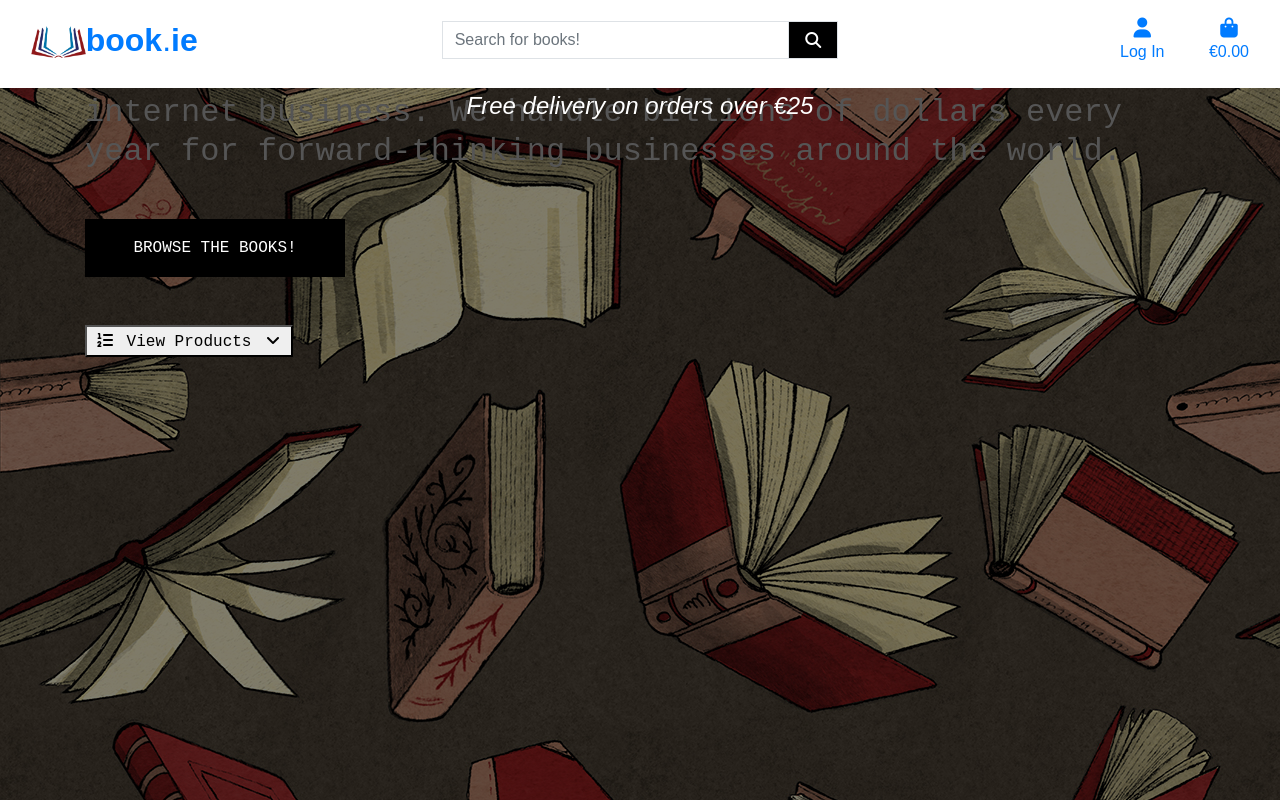
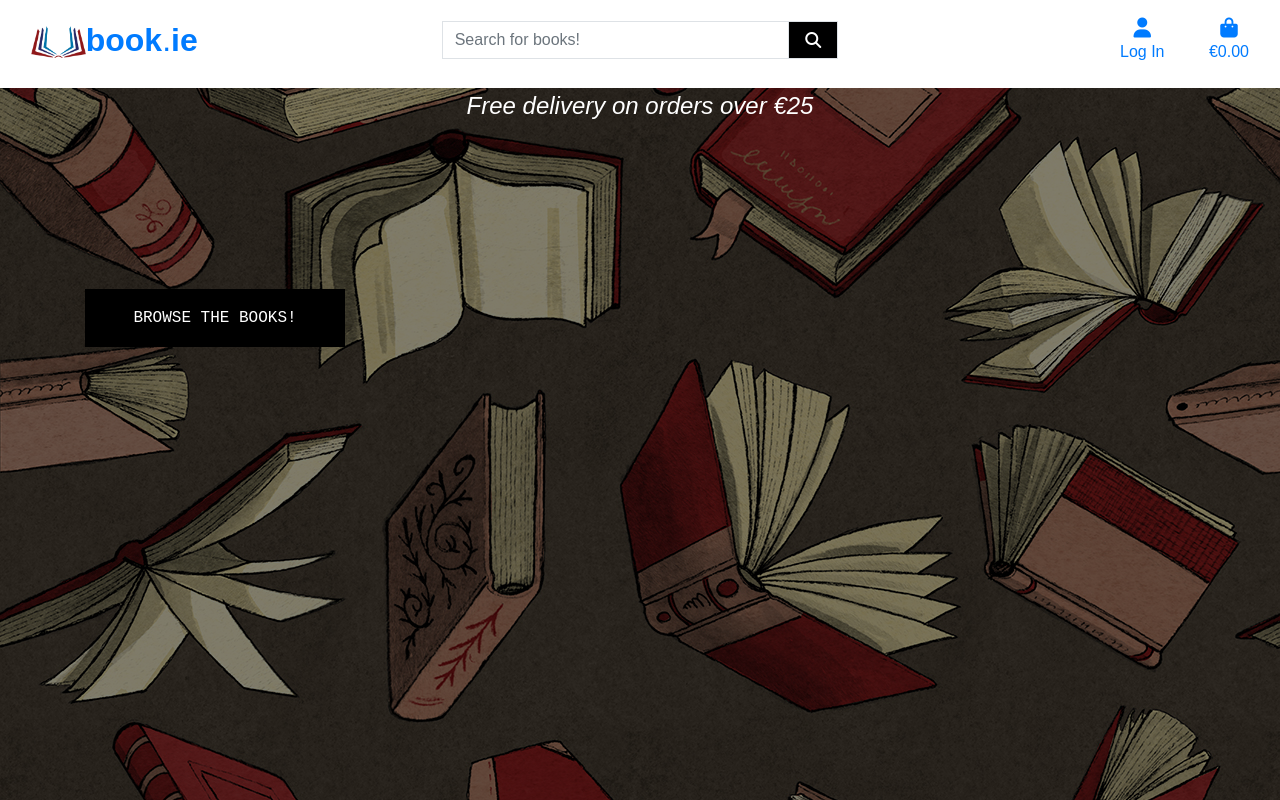
Before and after one commit to anteCedens/CI-MS4-ecommerce-site, a Django app: page / in a window 1280 px wide. Run offline with Django 3.2, Linux system fonts and the light colour scheme; some libraries are stand-ins or nearby versions; some web fonts are replaced.

Commit message:
Add index.html skeleton

```diff
--- a/home/templates/home/index.html
+++ b/home/templates/home/index.html
@@ -1,27 +1,22 @@
 {% extends "base.html" %}
 {% load static %}
 
+{% block page_header %}
+<div class="container header-container">
+    <div class="row">
+        <div class="col"></div>
+    </div>
+</div>
+{% endblock %}
+
 {% block content %}
-
-<body>
-    <section class="hero is-info is-fullheight">
-
-        <div class="hero-body">
-            <div class="container has-text-centered">
-                <div class="column is-6 is-offset-3">
-                    <h1 class="title">
-                        Coming Soon
+<div class="container h-100">
+    <div class="row h-100">
+        <div class="col-7 col-md-6 my-auto">
+            <!--
+            <h1 class="display-4 logo-font text-black">
+                Welcome!
             </h1>
-                    <h2 class="subtitle">
-                        $this is the best software platform for running an internet business. We handle billions of
-                        dollars every year for forward-thinking businesses around the world.
-                    </h2>
-                    <div class="box">
-                        <div class="field is-grouped">
-                            <!--
-                                <p class="control is-expanded">
-                                    <input class="input" type="text" placeholder="Enter your email">
-                                </p>
             -->
             <div class="my-5">
                 <h4>
@@ -29,46 +24,7 @@
                         class="browse-books-button btn btn-large rounded-0 text-uppercase py-3">Browse the books!</a>
                 </h4>
             </div>
-                            <div class="dropdown is-hoverable">
-                                <div class="dropdown-trigger">
-                                    <button class="button is-info" aria-haspopup="true" aria-controls="dropdown-menu">
-                                        <span class="icon">
-                                            <i class="fas fa-list-ol"></i>
-                                        </span>
-                                        <span>View Products</span>
-                                        <span class="icon is-small">
-                                            <i class="fas fa-angle-down" aria-hidden="true"></i>
-                                        </span>
-                                    </button>
-                                </div>
-                                <div class="dropdown-menu" id="dropdown-menu" role="menu">
-                                    <div class="dropdown-content">
-                                        <a href="{% url 'products' %}" class="dropdown-item">
-                                            All Products
-                                        </a>
-                                        <a href="{% url 'products' %}?sort=category&direction=asc"
-                                            class="dropdown-item">
-                                            By Category
-                                        </a>
-                                        <a href="{% url 'products' %}?sort=rating&direction=desc" class="dropdown-item">
-                                            By Rating
-                                        </a>
-                                        <a href="{% url 'products' %}?sort=price&direction=asc" class="dropdown-item">
-                                            By Price
-                                        </a>
-                                        <a href="{% url 'products' %}?sort=author&direction=desc" class="dropdown-item">
-                                            By Author
-                                        </a>
         </div>
     </div>
 </div>
-                        </div>
-                    </div>
-                </div>
-            </div>
-
-    </section>
-
-</body>
-
 {% endblock %}
```
Lines whose indentation alone changed are shown as unchanged.
